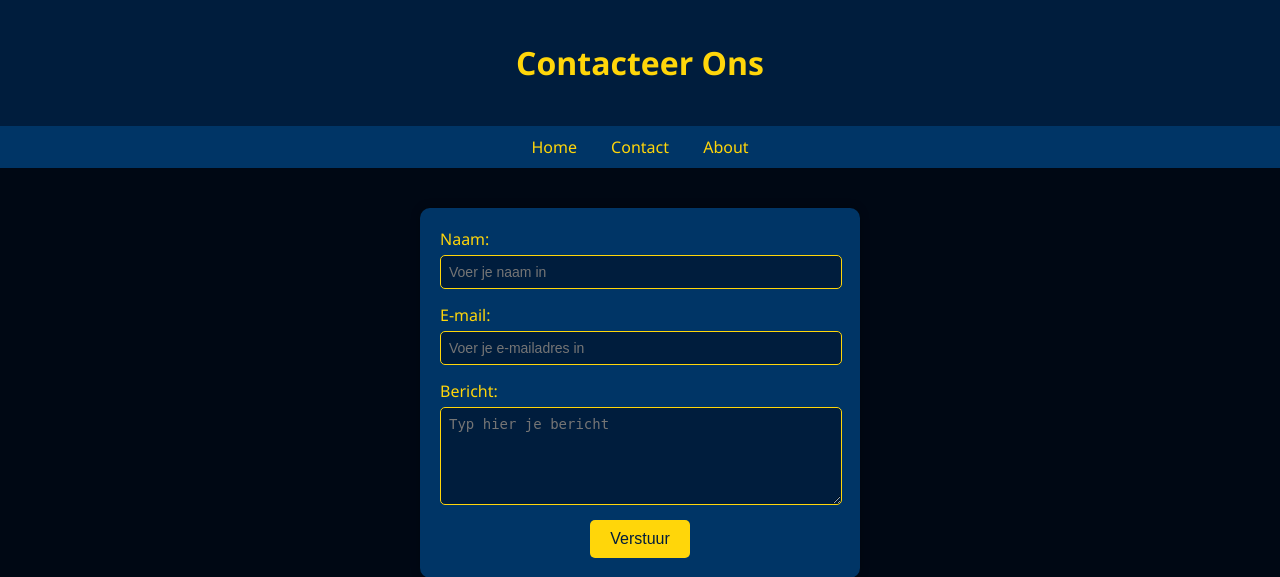
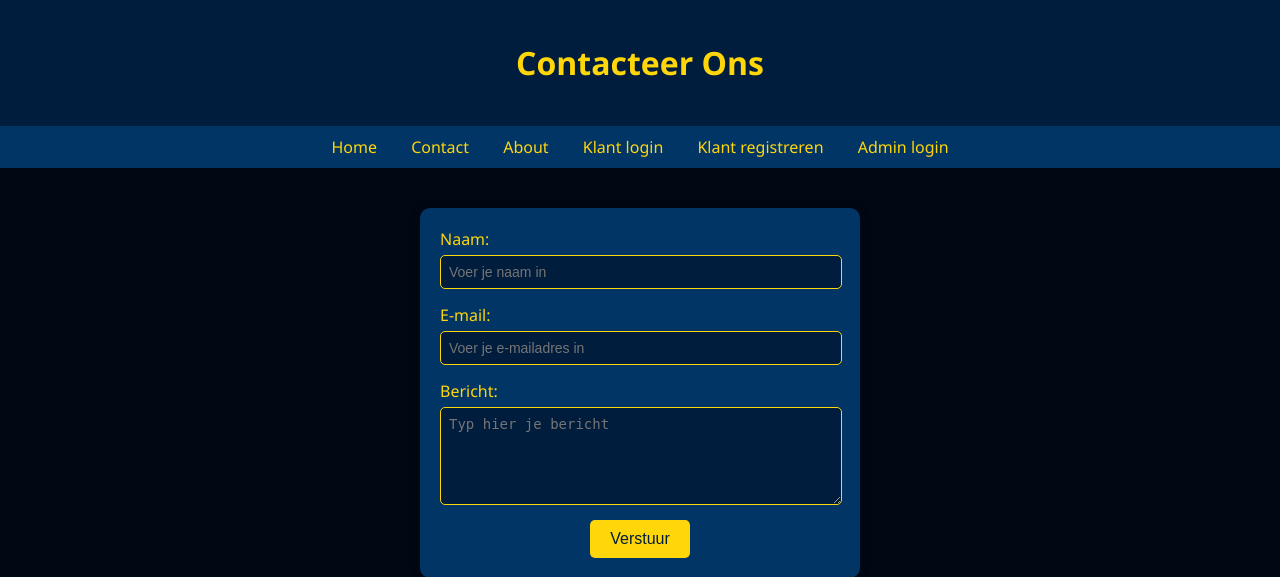
Before and after one commit to LarsVerschoor/cle2, a PHP site: page /contact.php in a window 1280 px wide. Shown: the top 577 px of the page. Run offline with PHP 8.4, Linux system fonts and the light colour scheme.

Commit message:
Updated cantact.php

```diff
--- a/contact.php
+++ b/contact.php
@@ -18,6 +18,9 @@
         <a href="#home">Home</a>
         <a href="#contact">Contact</a>
         <a href="#about">About</a>
+        <a href="login-customer.php">Klant login</a>
+        <a href="register-customer.php">Klant registreren</a>
+        <a href="login-admin.php">Admin login</a>
     </nav>
 
 
```
